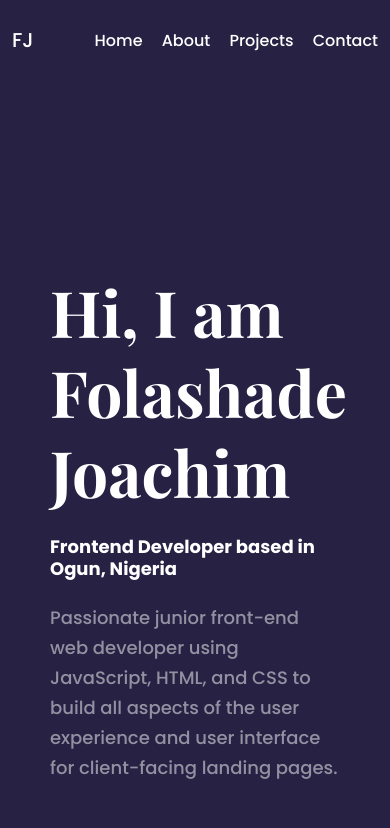
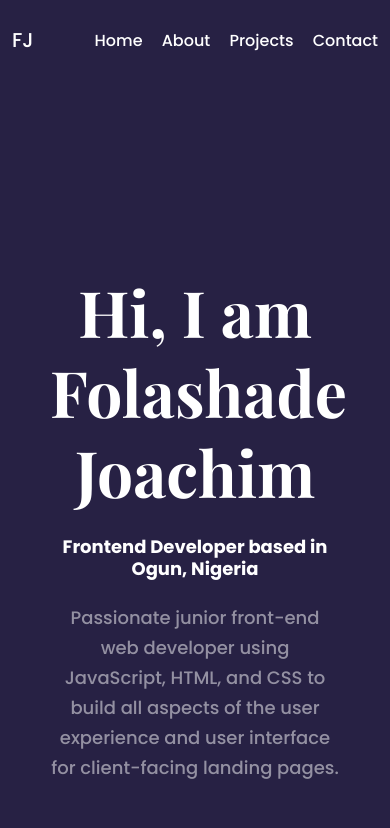
Before and after one commit to Folashade633/Project-Portfolio, a plain HTML site: page about.html in a window 390 px wide. Shown: the top 828 px of the page. Drawn offline with nearby package versions, Linux system fonts and the light colour scheme.

Commit message:
Update project.css

```diff
--- a/css/project.css
+++ b/css/project.css
@@ -157,7 +157,12 @@ nav ul {
   }
 
   .hero {
-    padding: 100px 20px;
+    padding: 80px 20px;
+  }
+
+  .content {
+    text-align: center;
+    padding: 0;
   }
   .project-description {
     padding: 0;
```
